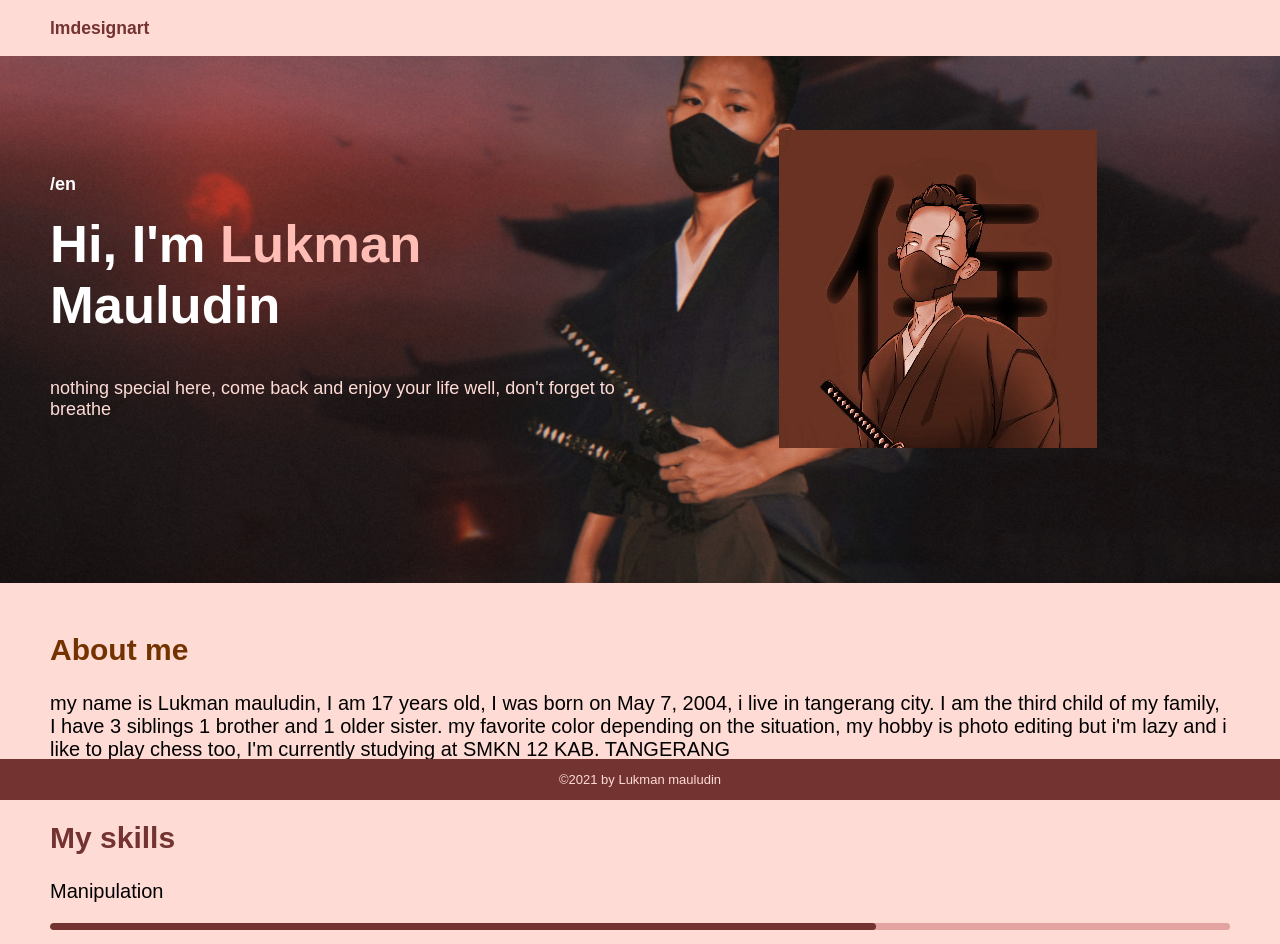
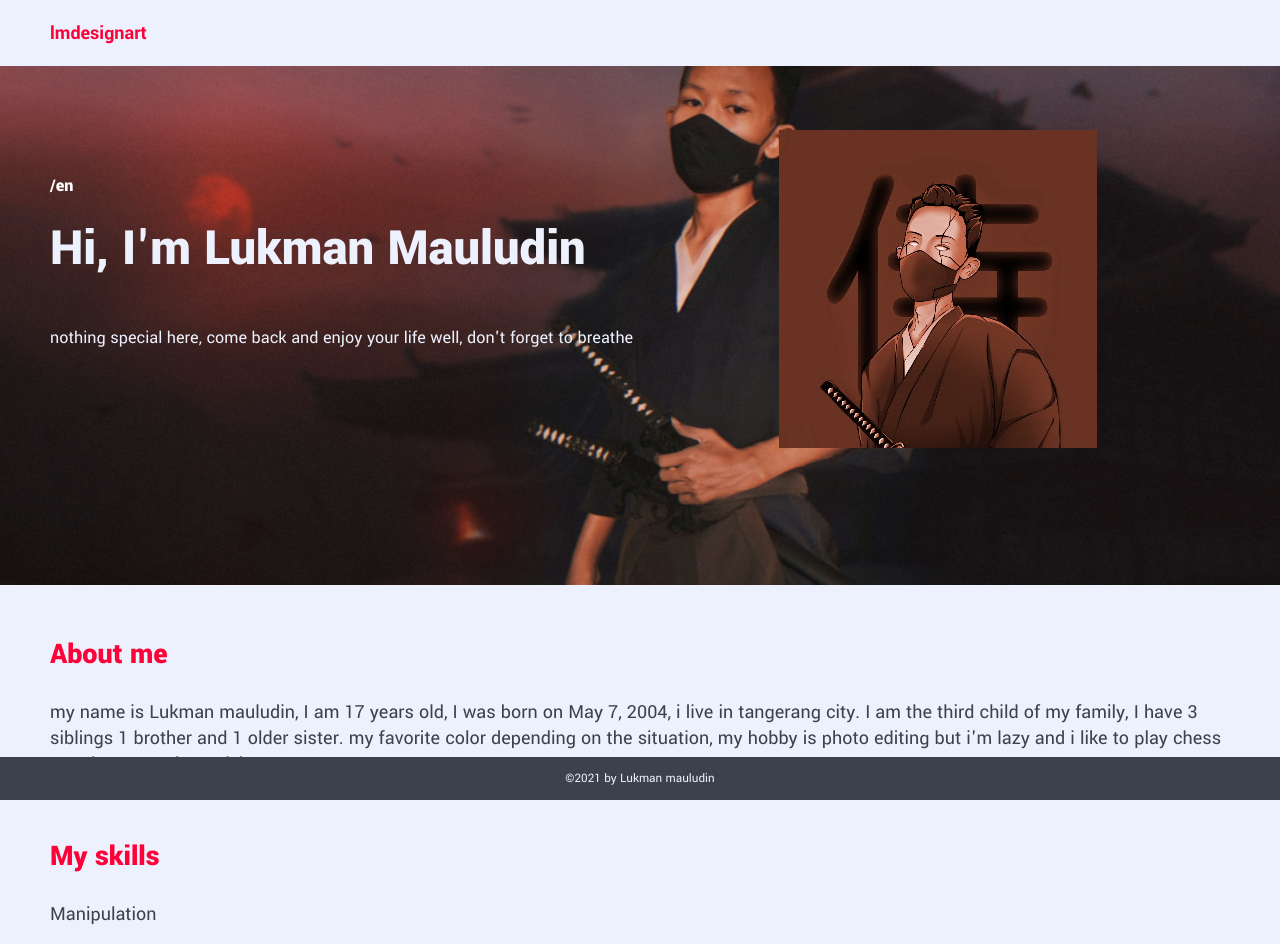
Before and after one commit to lukmanmauludin/lukmanmauludin, a plain HTML site: page index.html in a window 1280 px wide. Shown: the top 944 px of the page. Drawn offline with Linux system fonts and the light colour scheme; a web font is replaced by a local one.

Commit message:
initial commit

```diff
--- a/index.html
+++ b/index.html
@@ -9,7 +9,7 @@
 				href="https://fonts.googleapis.com">
 				<link rel="preconnect"
 				href="https://fonts.gstatic.com" crossorigin>
-				<link href="https://fonts.googleapis.com/css2?family=Amiri:wght@400;700&family=Castoro&family=Poppins:wght@400;500;600;700&display=swap" rel="stylesheet">
+			  <link href="https://fonts.googleapis.com/css2?family=Yantramanav:wght@400;700;900&display=swap" rel="stylesheet">
 
 </head>
 <body>
@@ -22,9 +22,9 @@
        <div class="grid-v">
        <aside>
 
-       				<h2><p style="font-size: 18px; color: #fff;">/en</p>Hi, I'm <font color="#ffbdb5">Lukman</font> Mauludin
-       				</h2>
-       				<p style="font-size: 18px; color: #ffdbd5;">nothing special here, come back and enjoy your life well, don't forget to breathe</p>
+       				<h1 style="font-weight: 900;"><p style="font-weight: 900; font-size: 18px; color: #fff;">/en</p>Hi, I'm Lukman Mauludin
+       				</h1>
+       				<p style="font-size: 18px; color: #EDF1FD;">nothing special here, come back and enjoy your life well, don't forget to breathe</p>
        </aside>
        <main>
        				<img src="pic/fp1.jpg" alt="">
@@ -33,13 +33,13 @@
        </div>
 
        <div class="about">
-       				<h2 style="width: 180px;"><font color="#733331;">About me</font></h2>
-       				<p>my name is Lukman mauludin, I am 17 years old, I was born on May 7, 2004, i live in tangerang city. I am the third child of my family, I have 3 siblings 1 brother and 1 older sister. my favorite color depending on the situation, my hobby is photo editing but i'm lazy and i like to play chess too, I'm currently studying at SMKN 12 KAB. TANGERANG </p>
+       				<h2 style="font-weight: 900; width: 180px; color: #FE0138;">About me</font></h2>
+       				<p style="color: #3D414D;">my name is Lukman mauludin, I am 17 years old, I was born on May 7, 2004, i live in tangerang city. I am the third child of my family, I have 3 siblings 1 brother and 1 older sister. my favorite color depending on the situation, my hobby is photo editing but i'm lazy and i like to play chess too, I'm currently studying at SMKN 12 KAB. TANGERANG </p>
        </div>
 
 
        <div class="skill">
-       				<h2 style="width: 180px;"><font color="#733331">My skills</font></h2>
+       				<h2 style="font-weight: 900; width: 180px; color: #FE0138;">My skills</font></h2>
        				<li>
        				<p>Manipulation</p><span class="bar">
        				<span class="s1"></span></span>
@@ -69,8 +69,8 @@
 
        <div class="bg2">
        <h2 style="margin: 0 50px; padding: 50px 0;">Portofolio <span class="bg99">
-       			  <span class="s5"></span></span></h2>
-
+       <span class="s5"></span></span></h2>
+      <div class="zoom-effect">
 			<div class="port">
 
 
@@ -96,9 +96,10 @@
 
 
 			</div>
+			</div>
 		<div style="margin: 50px 0;">
 
-      <h2 style="color: #ffdbd5; margin: 0 50px;">contact me</h2>
+      <h2 style="color: #EDF1FD; margin: 20px 50px;">contact me</h2>
        <div class="grid">
 
        				<a href="https://www.facebook.com/lukman.mauludin.754" class="contact-btn"><i class="fab fa-facebook-f"></i><p style="font-size: 16px;">Lukman Mauludin</p></a>
--- a/style.css
+++ b/style.css
@@ -1,5 +1,5 @@
 *{
-				font-family: 'Castoro', sans-serif;
+				font-family: 'Yantramanav', sans-serif;
 				list-style: none;
 
 }
@@ -7,7 +7,7 @@ body {
 				margin: 0;
 				padding: 0;
 				font-size: 20px;
-			  background:#ffdbd5;
+			  background:#EDF1FD;
 }
 .grid-v{
        padding: 130px 0;
@@ -24,10 +24,10 @@ body {
 }
 
 .bg2{
-				background: #733331;
+				background: #3D414D;
 				border-radius: 40px 40px 0 0;
 				padding: 20px 0;
-				color: #ffdbd5;
+				color: #EDF1FD;
 }
 
 .grid{
@@ -42,22 +42,26 @@ body {
 
 header{
       padding: 0 50px;
- 			color: #733331;
- 			background: #ffdbd5;
+ 			color: #FE0138;
+ 			background: #EDF1FD;
  			left: 0;
       top: 0;
 		   width:100%;
-		  	font-size: 15px;
+
       display: flex;
       justify-content: between;
       position: fixed;
+}
+
+header h3{
+				font-size: 20px;
 }
 
 aside{
       margin: 0;
       padding: 0;
       height: 100%;
-      color: #fff;
+      color: #EDF1FD;
       text-align: left;
       font-size: 35px;
 
@@ -68,7 +72,7 @@ aside{
 }
 main{
       height: 100%;
-      color: #000;
+      color: #3D414D;
       margin: 0 auto;
 
 }
@@ -82,10 +86,9 @@ img{
 .contact-btn{
 
        font-size: 80px;
-  			padding: 30px;
   			transition: 0.2s;
-				color: #ffdbd5;
-				background: 000;
+				color: #EDF1FD;
+
 				border-radius: 20px;
 				float: none;
 				text-align: center;
@@ -94,8 +97,8 @@ img{
 }
 .contact-btn:hover{
   font-size: 100px;
-  background: #ffdbd5;
-  color: #733331;
+  background: #EDF1FD;
+  color: #3D414D;
 }
 
 .grid a{
@@ -105,13 +108,13 @@ img{
 footer{
       font-family: 'Roboto', sans-serif;
       width:100%;
-      background: #733331;
+      background: #3D414D;
       bottom: 0;
       left: 0;
       position: fixed;
       display: block;
       text-align: center;
-      color: #ffdbd5;
+      color: #EDF1FD;
 }
 footer p{
 				font-size: 13px;
@@ -121,14 +124,14 @@ footer p{
 
 
 				margin: 60px 50px;
-				color: #000;
+				color: #3D414D;
 
 
 
 }
 
 .skill p{
-				color: #000;
+				color: #3D414D;
 }
 
 .skill li{
@@ -139,14 +142,14 @@ footer p{
 				display: block;
 				height: 7px;
 
-				background: #e3a3a1;
+				background: #3D414D;
 				border-radius: 5px;
 				overflow: hidden;
 }
 .bg99{
 				display: block;
 				height: 5px;
-				background: #ffdbd5;
+				background: #EDF1FD;
 				border-radius: 5px;
 				overflow: hidden;
 }
@@ -154,7 +157,7 @@ footer p{
 				height: 7px;
 				border-radius: 5px;
 				float: left;
-				background: #733331;
+				background: #FE0138;
 }
 
 .s1{
@@ -249,4 +252,15 @@ gd img{
 				width: 250px;
 				height: 313px;
 				border-radius: 10px;
+				animation: img 1s;
 }
+
+@keyframes img{
+
+				0%{
+								opacity: 0%;
+
+				}
+				100%{
+								opacity: 100%;
+				}
```
